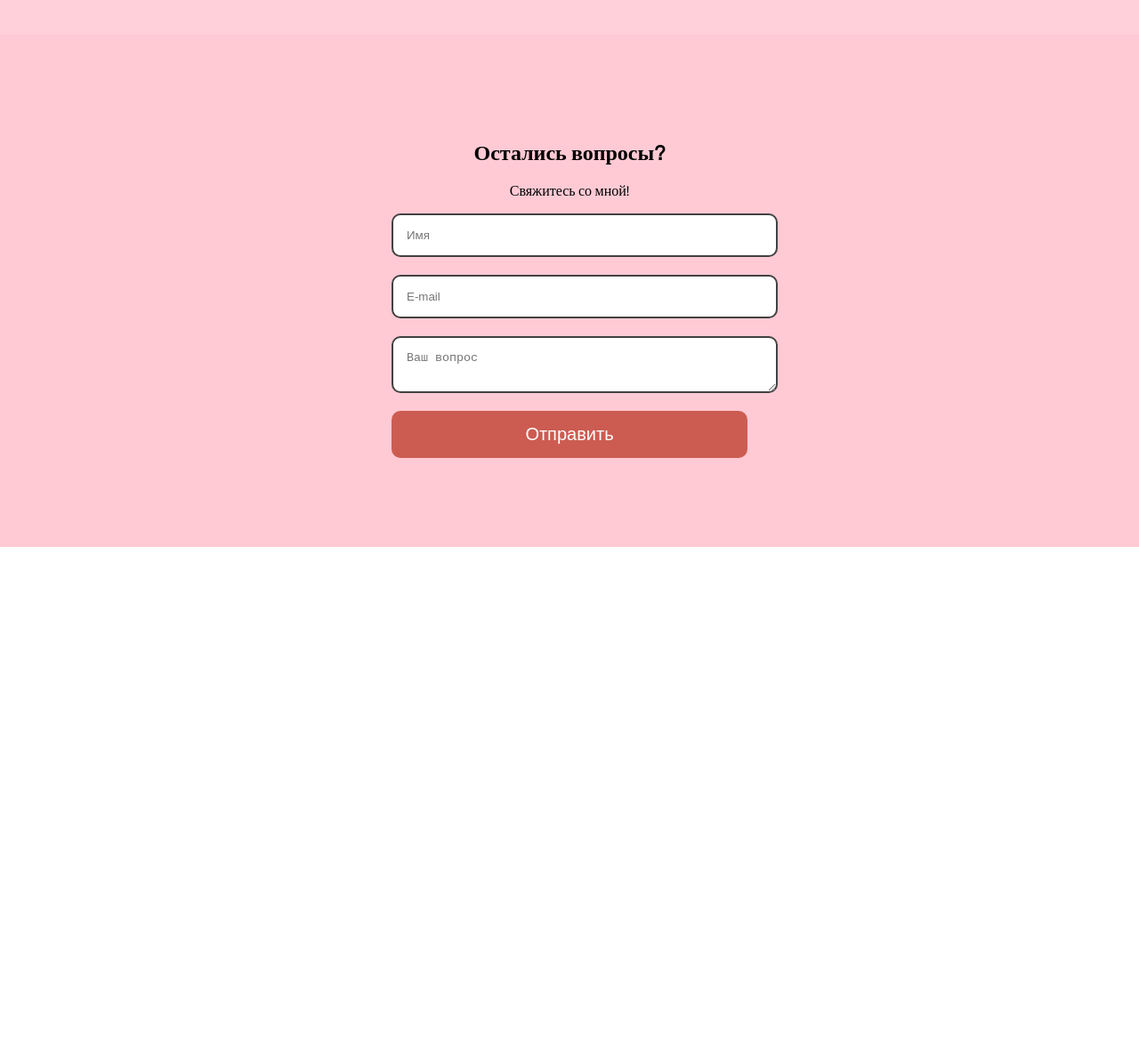
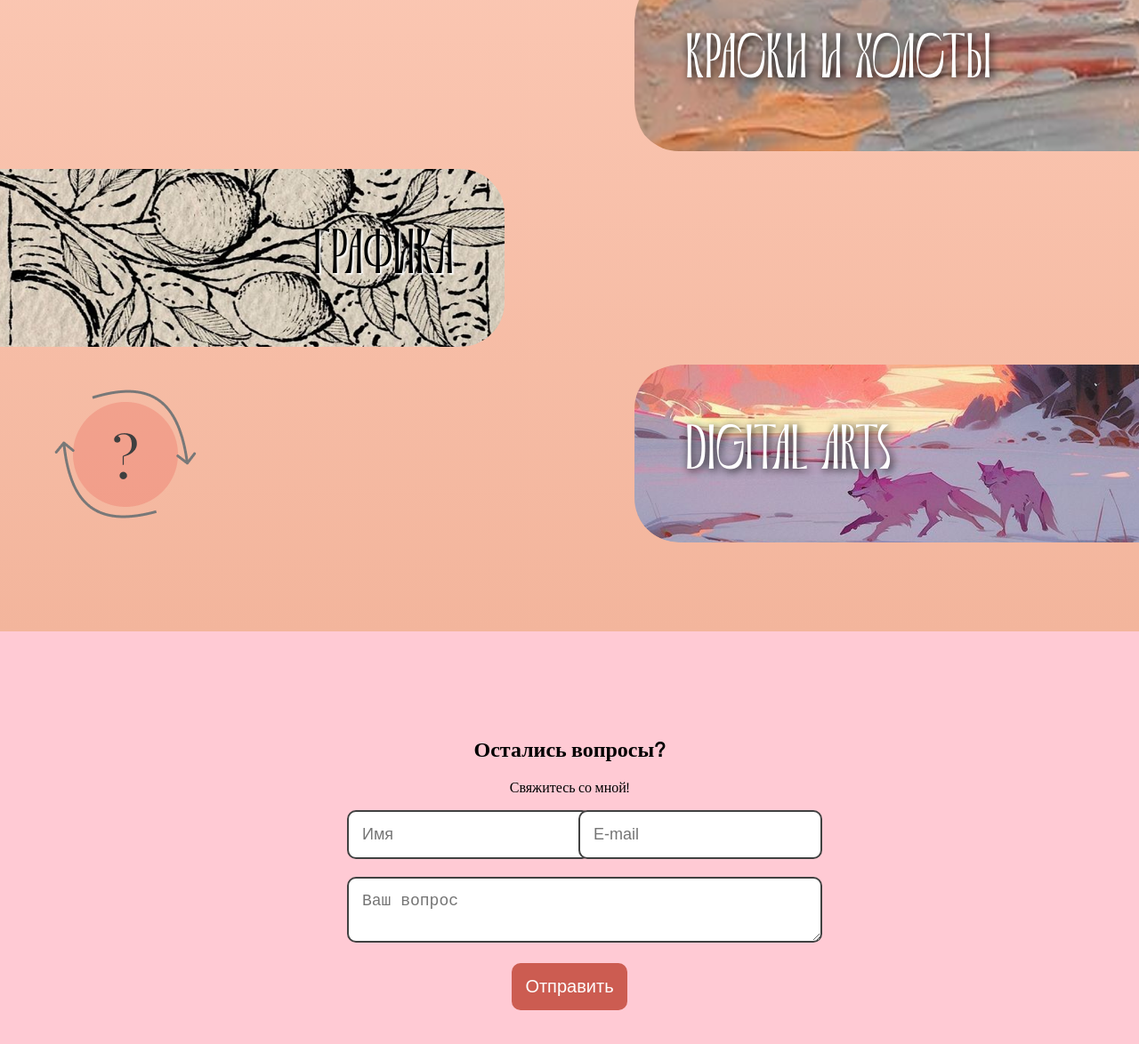
Before and after one commit to Kartavichh/anna-s-site, a plain HTML site: page index.html in a window 1280 px wide. Shown: the part 1900-3074 px from the top of the page at 89% size. Before the commit the page ends 2515 px from the top, so only its background shows below. Drawn offline with Linux system fonts and the light colour scheme.

Commit message:
work section complete

```diff
--- a/css/styles.css
+++ b/css/styles.css
@@ -151,33 +151,118 @@ h1 .white {
     max-height: 15vh;
 }
 
-/* Work */
+/* Work Grid */
 .work {
-    padding: 100px;
-    background: #FFD0D9;
+    background: linear-gradient(to bottom, #fdccb9, #F3B59C);
     text-align: center;
 }
+#firIt{
+    grid-column: 1 / 3;
+    grid-row: 2 / 3;
+    justify-content: right;
+}
+#graphics{
+    font-size: 71px;
+    font-family: 'Riviera Regular', sans-serif;
+    color: rgb(0, 0, 0);
+    text-shadow: 2px 2px 2px rgb(255, 255, 255);
+    margin-right: 10%;
+}
+#secIt{
+    grid-column: 3 / 5;
+    grid-row: 1;
+}
+#thiIt{
+    grid-column: 3 / 5;
+    grid-row: 3;
+}
+#secIt,
+#thiIt {
+    justify-self: end;
+    border-radius: 50px 0px 0px 50px;
+}
 
-/* Contact */
+#firIt {
+    justify-self: start;
+    border-radius:  0px 50px 50px 0px ;
+}
+.work h2 {
+    font-size: 50px;
+    margin-bottom: 40px;
+}
+
+.work-grid {
+    display: grid;
+    grid-template-columns: 1fr 1fr 1fr 1fr;
+    grid-template-rows: 1fr 1fr 1fr;
+    gap: 20px;
+    justify-content: center;
+    align-items: center;
+    padding: 230px 0px 100px 0px;
+}
+
+.work-item {
+    position: relative;
+    width: 90%;
+    height: 200px;
+    background-size: cover;
+    background-position: center;
+    display: flex;
+    align-items: center;
+    transition: transform 0.3s ease-in-out;
+}
+
+.work-item span {
+    color: white;
+    text-shadow: 2px 2px 10px black;
+    font-size: 71px;
+    font-family: 'Riviera Regular', sans-serif;
+    margin-left: 10%;
+}
+.question2 {
+    grid-column: 1;
+    grid-row: 3;
+    margin-left: 20%;
+}
+.work-item:hover {
+    transform: scale(1.05);
+}
+
+/* Contact Grid */
 .contact {
     padding: 100px;
     background: #FFCAD4;
     text-align: center;
 }
 
-.contact form {
-    display: flex;
-    flex-direction: column;
+.contact-grid {
+    display: grid;
+    grid-template-columns: repeat(2, 1fr);
     gap: 20px;
-    max-width: 400px;
+    max-width: 500px;
     margin: 0 auto;
 }
 
-.contact input, .contact textarea {
+.contact-item {
+    width: 100%;
+}
+
+.contact-item input, .contact-item textarea {
     width: 100%;
     padding: 15px;
     border: 2px solid #414141;
     border-radius: 10px;
+    font-size: 18px;
+}
+
+.contact-textarea {
+    grid-column: span 2;
+}
+
+.contact-button {
+    grid-column: span 2;
+    display: flex;
+    justify-content: center;
 }
 
 .contact button {
@@ -193,6 +278,7 @@ h1 .white {
 .contact button:hover {
     background: #A43428;
 }
+
 .backgroundPhoto {
     position: absolute;
     top: 0;
--- a/index.html
+++ b/index.html
@@ -37,22 +37,37 @@
         <img src="img/image 11.png" alt="Моё фото">
         <img class="question" src="img/Group 7.png">
     </section>
-
-
     <section id="work" class="work">
-        <h2>Графика</h2>
-        <p>Digital arts</p>
+        <div class="work-grid">
+            <div id="firIt" class="work-item" style="background-image: url('img/graphics.png');">
+                <span id="graphics">ГРАФИКА</span>
+            </div>
+            <div id="secIt" class="work-item" style="background-image: url('img/paints and canvases.png');">
+                <span>КРАСКИ И ХОЛСТЫ</span>
+            </div>
+            <div id="thiIt" class="work-item" style="background-image: url('img/digital art.png');">
+                <span>DIGITAL ARTS</span>
+            </div>
+            <img class="question2" src="img/Group 7.png">
+        </div>
     </section>
-
     <section id="contact" class="contact">
         <h2>Остались вопросы?</h2>
         <p>Свяжитесь со мной!</p>
-        <form>
-            <input type="text" placeholder="Имя">
-            <input type="email" placeholder="E-mail">
-            <textarea placeholder="Ваш вопрос"></textarea>
-            <button type="submit">Отправить</button>
-        </form>
+        <div class="contact-grid">
+            <div class="contact-item">
+                <input type="text" placeholder="Имя">
+            </div>
+            <div class="contact-item">
+                <input type="email" placeholder="E-mail">
+            </div>
+            <div class="contact-item contact-textarea">
+                <textarea placeholder="Ваш вопрос"></textarea>
+            </div>
+            <div class="contact-item contact-button">
+                <button type="submit">Отправить</button>
+            </div>
+        </div>
     </section>
 
 </body>
```
Also changed, not shown: img/digital art.png (added), img/graphics.png (added), img/paints and canvases.png (added).
